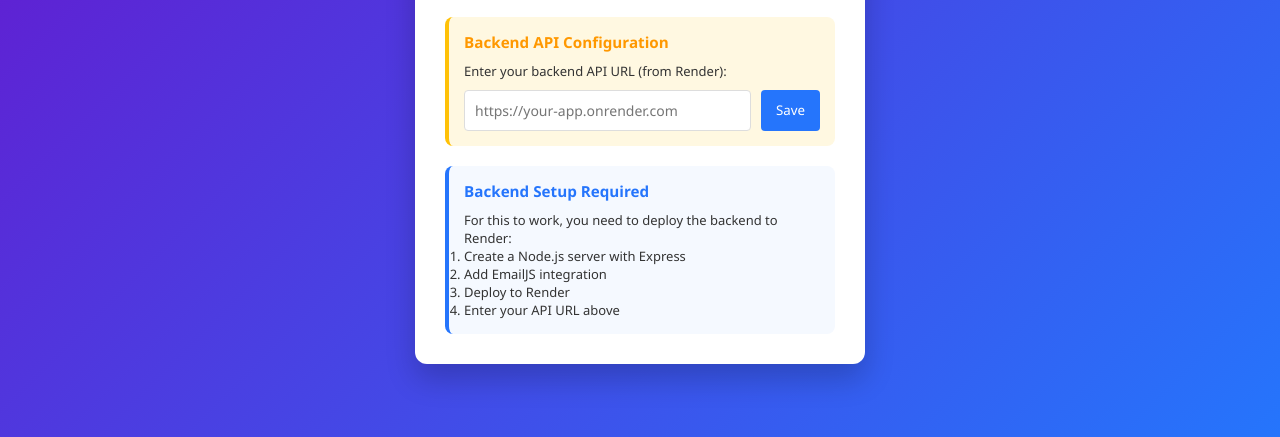
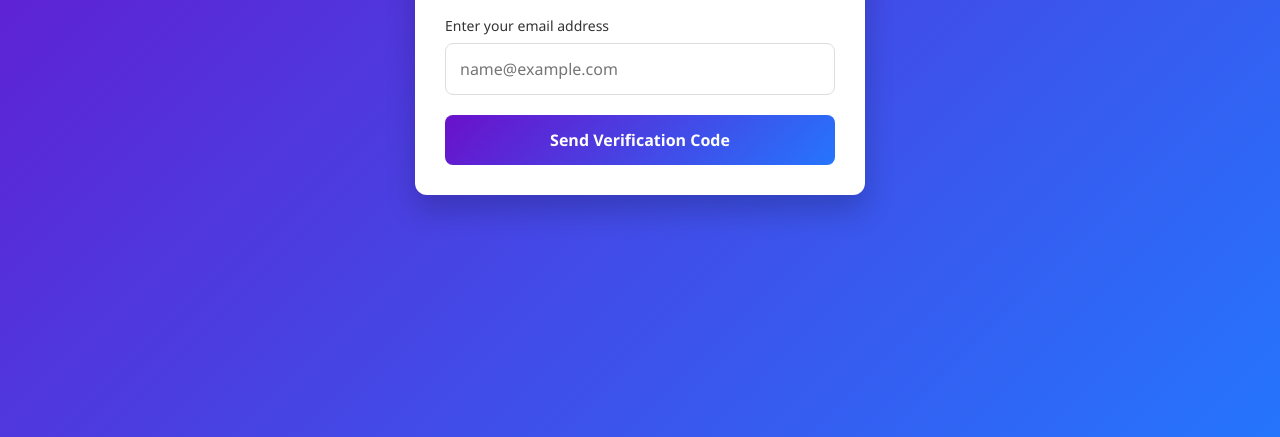
Before and after one commit to urban20-lab/jessiah_gadgets, a plain HTML site: page index.html in a window 1280 px wide. Shown: the part 363-800 px from the top of the page. Drawn offline with Linux system fonts and the light colour scheme.

Commit message:
Update index.html

```diff
--- a/index.html
+++ b/index.html
@@ -306,27 +306,6 @@
                     <span id="send-text">Send Verification Code</span>
                     <span id="send-loading" class="loading" style="display: none;"></span>
                 </button>
-
-                <div class="api-url-config">
-                    <h3>Backend API Configuration</h3>
-                    <p>Enter your backend API URL (from Render):</p>
-                    <div class="api-input">
-                        <input type="text" id="api-url" placeholder="https://your-app.onrender.com">
-                        <button id="save-api-url">Save</button>
-                    </div>
-                    <div id="api-status" style="margin-top: 10px; display: none;"></div>
-                </div>
-
-                <div class="backend-info">
-                    <h3>Backend Setup Required</h3>
-                    <p>For this to work, you need to deploy the backend to Render:</p>
-                    <ol>
-                        <li>Create a Node.js server with Express</li>
-                        <li>Add EmailJS integration</li>
-                        <li>Deploy to Render</li>
-                        <li>Enter your API URL above</li>
-                    </ol>
-                </div>
             </div>
 
             <!-- Step 2: OTP Verification -->
@@ -677,4 +656,5 @@
         });
     </script>
 </body>
+
 </html>
```
